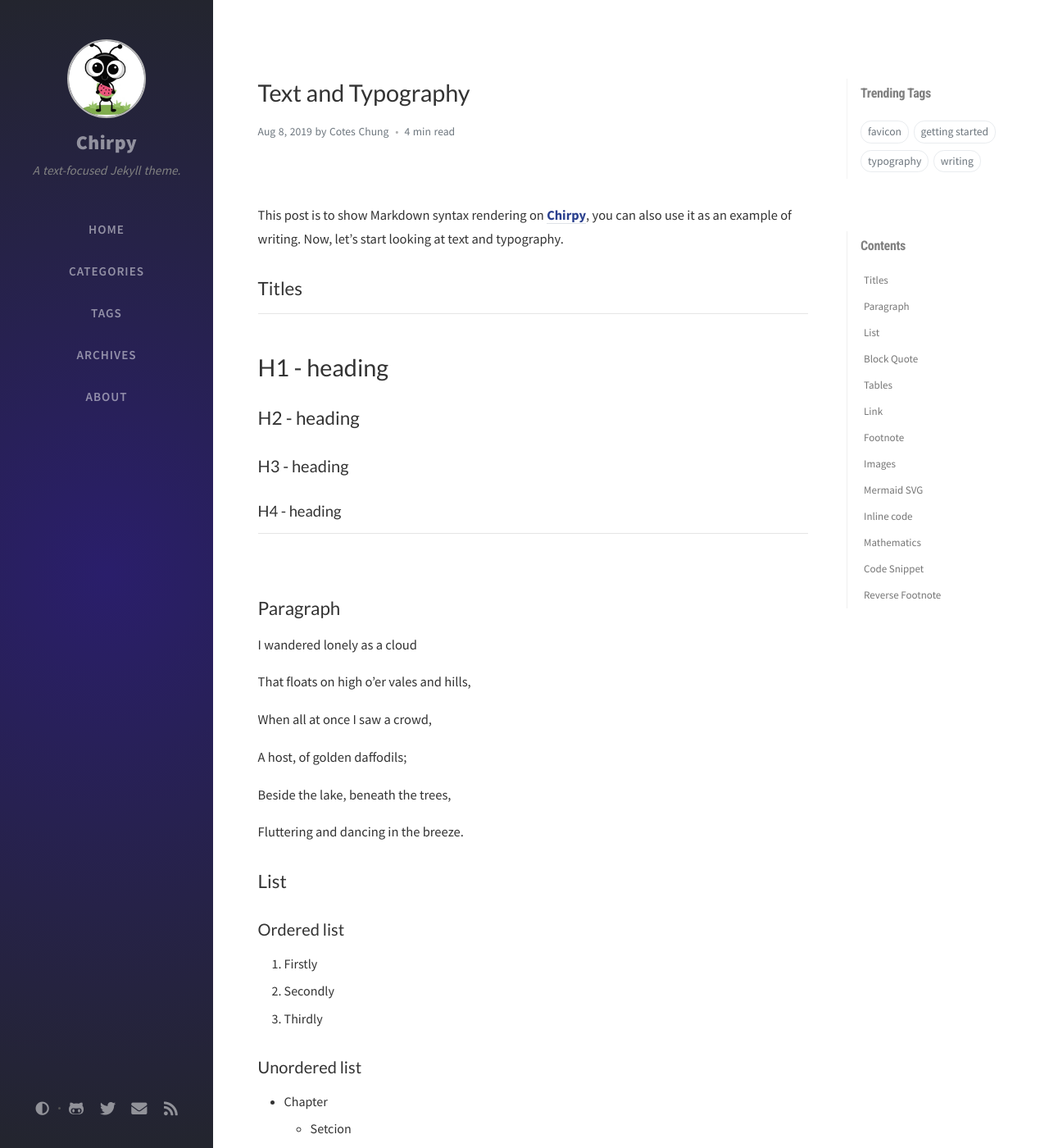
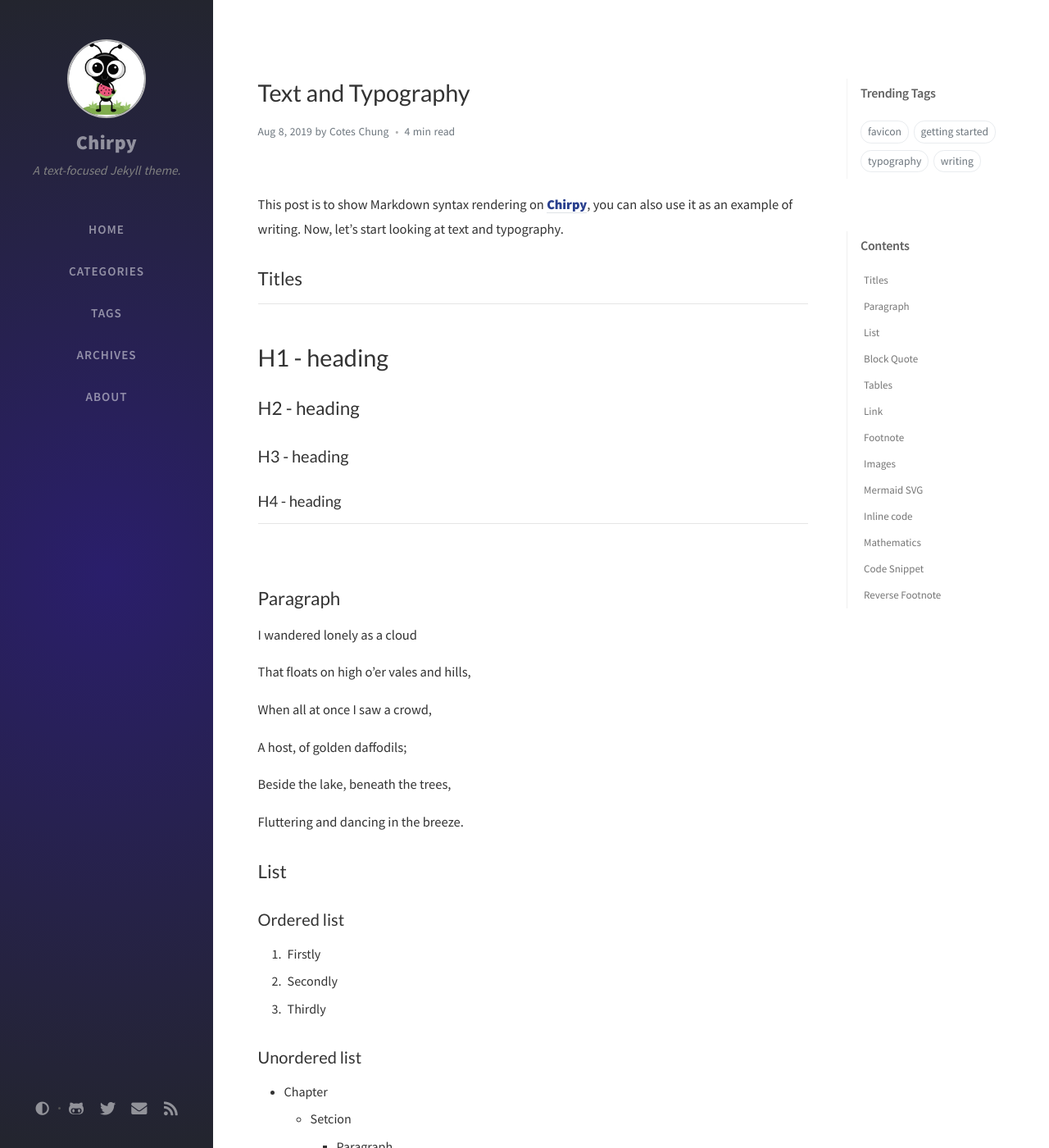
Before and after one commit to nicetrykiddo/writeups, a Jekyll site: the page built from _posts/2019-08-08-text-and-typography.md, in a window 1280 px wide and 1400 px high. Shown: the whole window at 82% size. Built offline with Jekyll 4.4.1, drawn with Linux system fonts in a browser that asks for light colours; nearby versions of some CDN libraries; comment, search, counter and statistics services are not loaded.

Commit message:
Optimize typography
- Set the table width to 100% on small screens
- Optimize list style
- Optimize image style
- Make checkbox color lighter (light mode)
- Reduce the space for inline code

```diff
--- a/assets/css/_addon/fonts.scss
+++ /dev/null
@@ -1,7 +0,0 @@
-/*
- * The field 'font-display' is added for Google-fonts.
- *
- * See: <https://fonts.google.com/>
- */
-
-@import url('https://fonts.googleapis.com/css2?family=Lato&family=Roboto+Condensed:wght@400;700&family=Source+Sans+Pro:wght@400;600;700;900&display=swap');
--- a/assets/css/_addon/main.scss
+++ b/assets/css/_addon/main.scss
@@ -6,11 +6,12 @@
 * MIT Licensed
 */
 
-@import "_addon/fonts";
 @import "_addon/module";
 @import "_addon/variables";
 @import "_colors/light-typography";
 @import "_colors/dark-typography";
+
+@import url('https://fonts.googleapis.com/css2?family=Lato&family=Source+Sans+Pro:wght@400;600;900&display=swap');
 
 
 @mixin mode-toggle($dark-mode: false) {
@@ -362,6 +363,7 @@ $sidebar-display: "sidebar-display";
   border-radius: 0;
   padding: 0.18rem 0.3rem;
   color: var(--text-color);
+  font-size: 95%;
 }
 
 #search-input {
@@ -677,16 +679,17 @@ sup {
   }
 }
 
-.footnotes ol {
+.footnotes > ol {
+  padding-left: 2rem;
   margin-top: 0.5rem;
   > li {
-    padding-top: 0.2rem;
-    margin-top: -0.2rem;
+    + li {
+      margin-top: 0.3rem;
+    }
     > p {
-      padding-left: 0.2em;
-    }
-    &:not(:last-child) {
-      margin-bottom: -.8rem;
+      margin-left: 0.25em;
+      margin-top: 0;
+      margin-bottom: 0;
     }
     &:target > p {
       background-color: var(--footnote-target-bg);
@@ -771,7 +774,7 @@ div.post-content .table-wrapper {
   overflow-x: auto;
 
   > table {
-    min-width: 60%;
+    min-width: 100%;
     overflow-x: auto;
     border-spacing: 0;
     margin-bottom: 1.5rem;
@@ -830,29 +833,8 @@ div.post-content .table-wrapper {
   overflow-wrap: break-word;
   word-wrap: break-word;
 
-  @mixin img($caption: false) {
-    > img[data-src] {
-      margin: 0.5rem 0;
-
-      &:not(.normal):not(.left):not(.right) {
-        @include align-center;
-
-        @if $caption {
-          @include img-caption;
-        }
-      }
-
-      &.left {
-        float: left;
-        margin: 0.75rem 1rem 1rem 0;
-      }
-
-      &.right {
-        float: right;
-        margin: 0.75rem 0 1rem 1rem;
-      }
-
-    }
+  img[data-src] {
+    margin: 0.5rem 0;
   }
 
   @mixin img-caption {
@@ -866,6 +848,27 @@ div.post-content .table-wrapper {
     }
   }
 
+  @mixin img($caption: false) {
+
+    > img[data-src] {
+
+      @if $caption {
+        @include img-caption;
+      }
+
+      &.left {
+        float: left;
+        margin: 0.75rem 1rem 1rem 0;
+      }
+
+      &.right {
+        float: right;
+        margin: 0.75rem 0 1rem 1rem;
+      }
+
+    }
+  }
+
   a {
     &:not(.img-hyperlink) {
       @extend %link-color;
@@ -880,16 +883,18 @@ div.post-content .table-wrapper {
     }
   }
 
+  > p {
+    > img[data-src]:not(.normal):not(.left):not(.right) {
+      @include align-center;
+    }
+  }
+
   p {
     font-size: 1.08rem;
     @include img(true);
-  }// p
+  }
 
   ul {
-    &.task-list, &:not([class]) {
-      padding-left: 2rem;
-    }
-
     // attribute 'hide-bullet' was added by liquid
     .task-list-item[hide-bullet] {
       list-style-type: none;
@@ -911,6 +916,32 @@ div.post-content .table-wrapper {
     }
 
   } // ul
+
+  > ol, > ul {
+    padding-left: 2rem;
+
+    li {
+      + li {
+        margin-top: 0.3rem;
+      }
+
+      ol, ul { // sub list
+        padding-left: 2rem;
+        margin-top: 0.3rem;
+      }
+    }
+
+  }
+
+  > ol {
+    li {
+      padding-left: 0.25em;
+    }
+  }
+
+  dl > dd {
+    margin-left: 1rem;
+  }
 
 } // .post-content
 
@@ -1178,7 +1209,7 @@ div.post-content .table-wrapper {
 
   .footnotes ol > li {
     padding-top: 3.5rem;
-    margin-top: -4.3rem;
+    margin-top: -3.2rem !important;
     &:first-child {
       margin-top: -3.5rem;
     }
@@ -1212,6 +1243,10 @@ div.post-content .table-wrapper {
   #search-wrapper {
     width: 22%;
     min-width: 150px;
+  }
+
+  div.post-content .table-wrapper > table {
+    min-width: 70%;
   }
 
   /* button 'back-to-Top' position */
--- a/assets/css/_addon/module.scss
+++ b/assets/css/_addon/module.scss
@@ -96,7 +96,6 @@
   color: $color;
   font-size: $font-size;
   font-weight: $font-weight;
-  font-family: 'Roboto Condensed', 'Microsoft Yahei', sans-serif;
 }
 
 @mixin panel-label {
--- a/assets/css/_addon/syntax.scss
+++ b/assets/css/_addon/syntax.scss
@@ -56,6 +56,7 @@ div > pre {
   @extend %code-snippet-radius;
 
   color: var(--highlighter-rouge-color);
+  margin-top: 0.5rem;
   margin-bottom: 1.2em; /* Override BS Inline-code style */
 }
 
@@ -111,7 +112,6 @@ code {
   &.highlighter-rouge {
     font-size: $code-font-size;
     padding: 3px 5px;
-    margin: 0 0.15rem;
     border-radius: 4px;
     background-color: var(--inline-code-bg);
   }
--- a/assets/css/_colors/light-typography.scss
+++ b/assets/css/_colors/light-typography.scss
@@ -25,7 +25,7 @@
   --btn-backtotop-color: #686868;
   --btn-backtotop-border-color: #f1f1f1;
   --btn-box-shadow: #eaeaea;
-  --checkbox-color: darkgrey;
+  --checkbox-color: #c5c5c5;
   --checkbox-checked-color: #07a8f7;
 
   /* Sidebar */
@@ -59,7 +59,7 @@
   --btn-share-hover-color: var(--link-color);
   --card-border-color: #f1f1f1;
   --card-box-shadow: rgba(234, 234, 234, 0.7686274509803922);
-  --label-color: #808080;
+  --label-color: #616161;
   --relate-post-date: rgba(30, 55, 70, 0.4);
   --tag-bg: rgba(0, 0, 0, 0.075);
   --tag-border: #dee2e6;
--- a/assets/css/archives.scss
+++ b/assets/css/archives.scss
@@ -19,10 +19,6 @@
   background-color: var(--timeline-color);
 }
 
-%date-font {
-  font-family: 'Roboto Condensed', sans-serif;
-}
-
 #archives {
   letter-spacing: 0.03rem;
   li {
@@ -42,7 +38,6 @@
 
   span.lead {
     font-size: 1.5rem;
-    @extend %date-font;
     position: relative;
     left: 8px;
 
@@ -54,8 +49,7 @@
       }
     }
 
-    &::after {
-      /* Year dot */
+    &::after { /* Year dot */
       content: "";
       display: block;
       position: relative;
@@ -80,8 +74,8 @@
     &.month {
       width: 1.4rem;
       text-align: center;
-      @extend %date-font;
-      ~a::before {
+
+      ~ a::before {
         /* A dot for Month and Day */
         content: "";
         display: inline-block;
--- a/assets/css/post.scss
+++ b/assets/css/post.scss
@@ -49,21 +49,6 @@ $prompt-newer: "{{ site.data.label.post.button.next }}";
 }
 
 .post-content {
-  > ol, > ul, > dl {
-    padding-left: 2rem;
-    li + li {
-      margin-top: 0.3rem;
-    }
-  }
-  li {
-    > ol, > ul, > dl { // sub list
-      padding-left: 2rem;
-      margin-top: 0.3rem;
-    }
-    > p {
-      margin: 1rem 0 0.8rem;
-    }
-  }
   .preview-img {
     margin-top: 0;
     margin-bottom: 2.5rem;
@@ -182,7 +167,7 @@ $prompt-newer: "{{ site.data.label.post.button.next }}";
     @include label(1.1rem, 600);
   }
   .card {
-    border: 1px solid var(--card-border-color);
+    border-color: var(--card-border-color);
     background-color: var(--card-bg);
     box-shadow: 0 0 5px 0 var(--card-box-shadow);
     -webkit-transition: all 0.3s ease-in-out;
@@ -194,7 +179,7 @@ $prompt-newer: "{{ site.data.label.post.button.next }}";
     &:hover {
       -webkit-transform: translate3d(0, -3px, 0);
       transform: translate3d(0, -3px, 0);
-      box-shadow: 0 20px 35px -4px rgba(0, 0, 0, 0.15);
+      box-shadow: 0 10px 15px -4px rgba(0,0,0,0.15);
     }
   }
 
```
